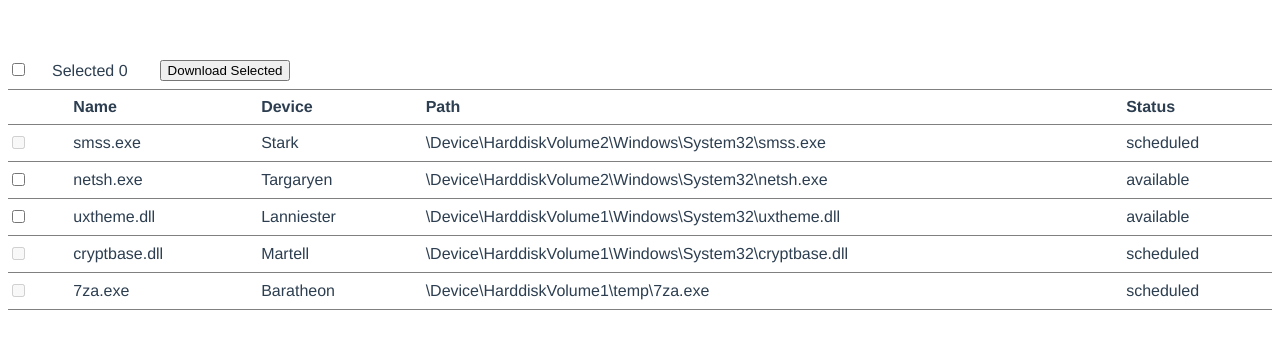
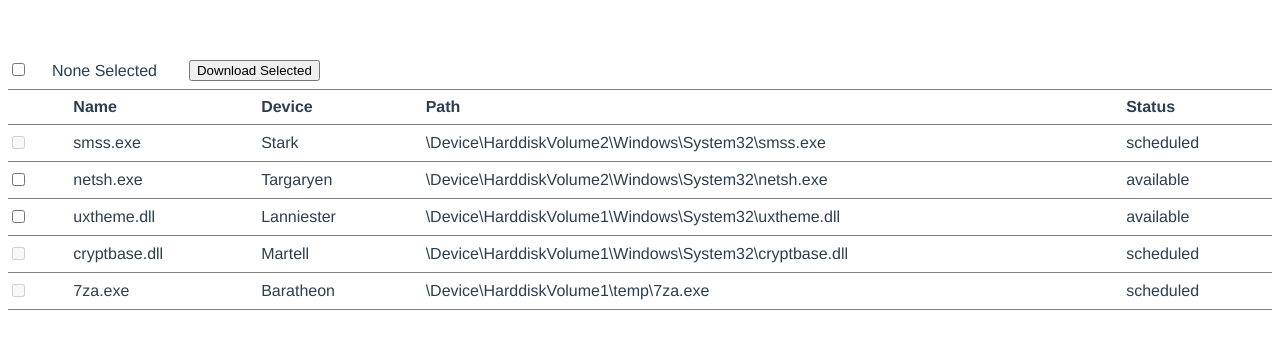
Before and after one commit to alhasenzahl/item-download-component, a Vue app: page / in a window 1280 px wide. Shown: the top 338 px of the page. Built offline with nearby package versions, Linux system fonts and the light colour scheme.

Commit message:
Use v-if for displaying selected text

```diff
--- a/src/App.vue
+++ b/src/App.vue
@@ -7,7 +7,14 @@
                 id="selected"
                 name="selected"
             >
-            <label class="banner__label" for="selected">Selected {{ selectedItems.length }}</label>
+            <label
+                v-if="selectedItems.length > 0"
+                class="banner__label"
+                for="selected"
+            >
+                Selected {{ selectedItems.length }}
+            </label>
+            <label v-else class="banner__label" for="selected">None Selected</label>
         </div>
         <button class="banner__button" @click="showPopup = true">Download Selected</button>
     </div>
```
